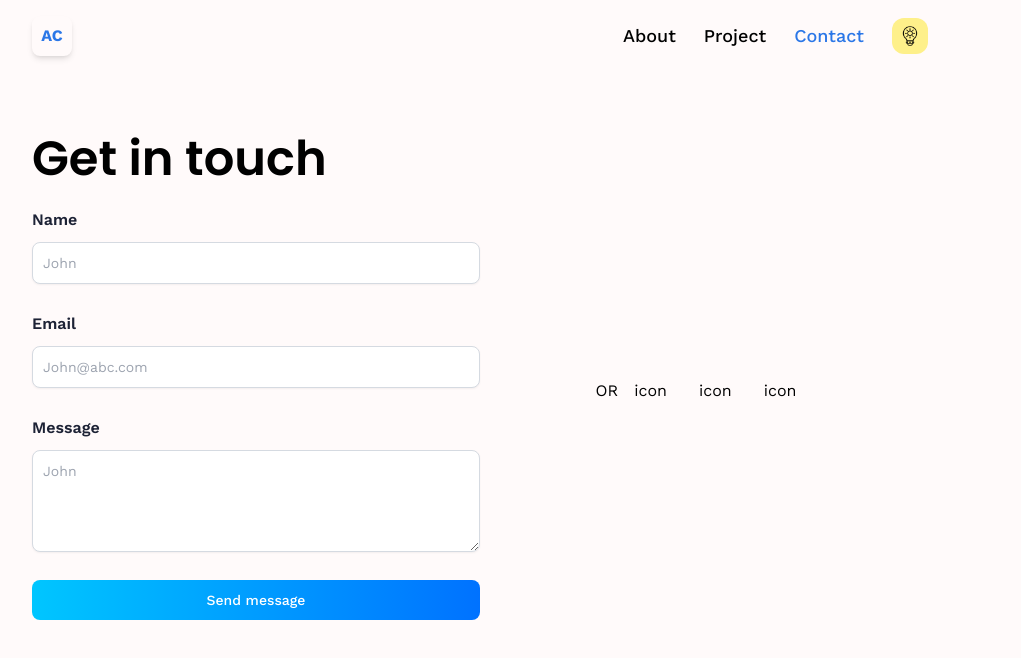
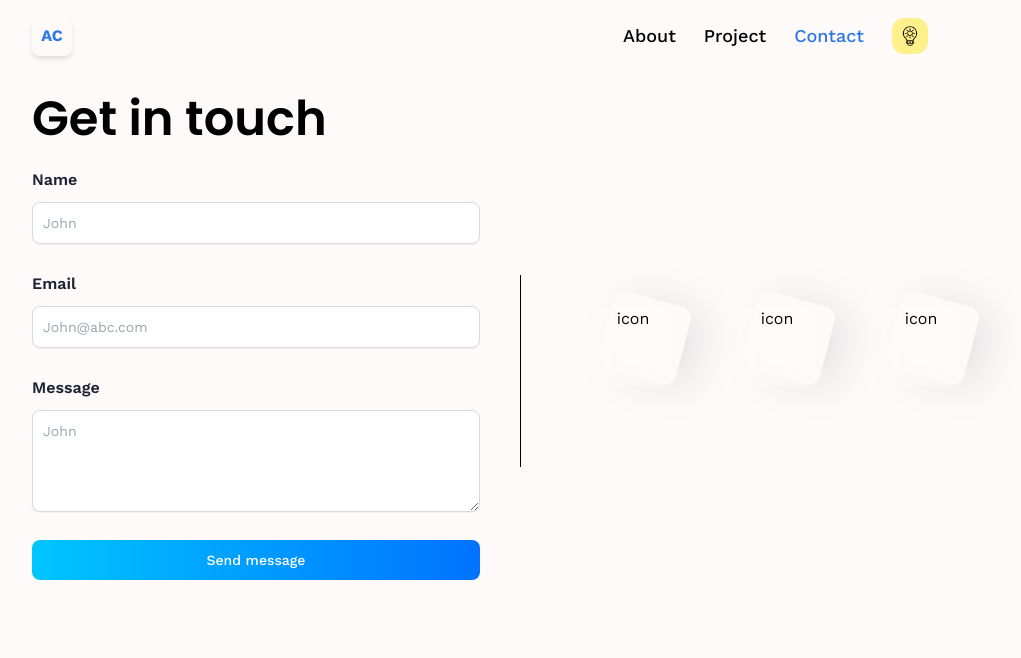
Before and after one commit to Anurag1096/3d_port, a React (Vite) app: page /contact in a window 1280 px wide. Shown: the top 658 px of the page, without its empty margins (160-1181 px from the left). Built offline with nearby package versions, Linux system fonts and the light colour scheme.

Commit message:
wip: adding new layout

```diff
--- a/src/Pages/Contact.tsx
+++ b/src/Pages/Contact.tsx
@@ -8,6 +8,8 @@ function Contact() {
   const [form ,setForm] = useState({name:"", email:"",message:""})
   const [isLoading,setIsLoading] = useState(false)
   // code to handle form data
+
+  const iconList=[{iconName:"",iconUrl:''},{iconName:"",iconUrl:''},{iconName:"",iconUrl:''}]
   const handleChange=(e)=>{
     setForm({...form, [e.target.name]:e.target.value})
   }
@@ -39,7 +41,7 @@ function Contact() {
   const handleBlur=()=>{
   }
   return (
-    <section className="relative flex  flex-col-reverse max-container md:justify-between md:flex-row">
+    <section className="relative flex  flex-col-reverse max-container-2 md:justify-between md:flex-row">
       {/* Contact section */}
       <div className="flex-1 min-w-[50%] flex flex-col md:max-w-[40%] ">
         <h1 className="head-text">Get in touch</h1>
@@ -77,11 +79,32 @@ function Contact() {
         </form>
       </div>
       <div className="flex flex-col-reverse  m-auto md:flex-row  ">
-        <div className="text-balack dark:text-[#FFFAFA]">OR</div>
-        <div className="">
-        <span className="p-4" >icon</span>
-        <span className="p-4" >icon</span>
-        <span className="p-4">icon</span>
+        <div className="bg-black dark:bg-[#FFFAFA] h-px w-inherit my-10 md:hidden "></div>
+        <div className="hidden md:inline-block md:bg-black md:dark:bg-[#FFFAFA]  md:h-48 md:w-px md:mx-10 "></div>
+
+        <div className="flex ">
+            {iconList.map(()=>(
+             <div className="block-container w-14 h-14 m-4  md:w-20 md:h-20 md:m-8">
+                <div className="btn-back rounded-xl" />
+                <div
+                  className="btn-front  rounded-xl flex justify-center
+                item-center
+                "
+                >
+                  {/* <img
+                    className="w-1/2 h-1/2 object-contain"
+                    src={item.imageUrl}
+                    alt={item.name}
+                  /> */}
+                  icon
+                </div>
+              </div>
+            ))
+
+            }
+
+
+
         </div>
       </div>
     </section>
--- a/src/index.css
+++ b/src/index.css
@@ -28,6 +28,9 @@ body:has(.card[data-color="green"]:hover) {
 @layer utilities {
   .max-container {
     @apply max-w-5xl mx-auto sm:p-16 pb-12 !pt-[126px] px-8 min-h-[calc(100vh-80px)];
+  }
+  .max-container-2{
+    @apply max-w-5xl mx-auto sm:p-16 pb-12 !pt-[86px] px-8 min-h-[calc(100vh-80px)]
   }
   .custom-div::before,
   .custom-div::after {
```
